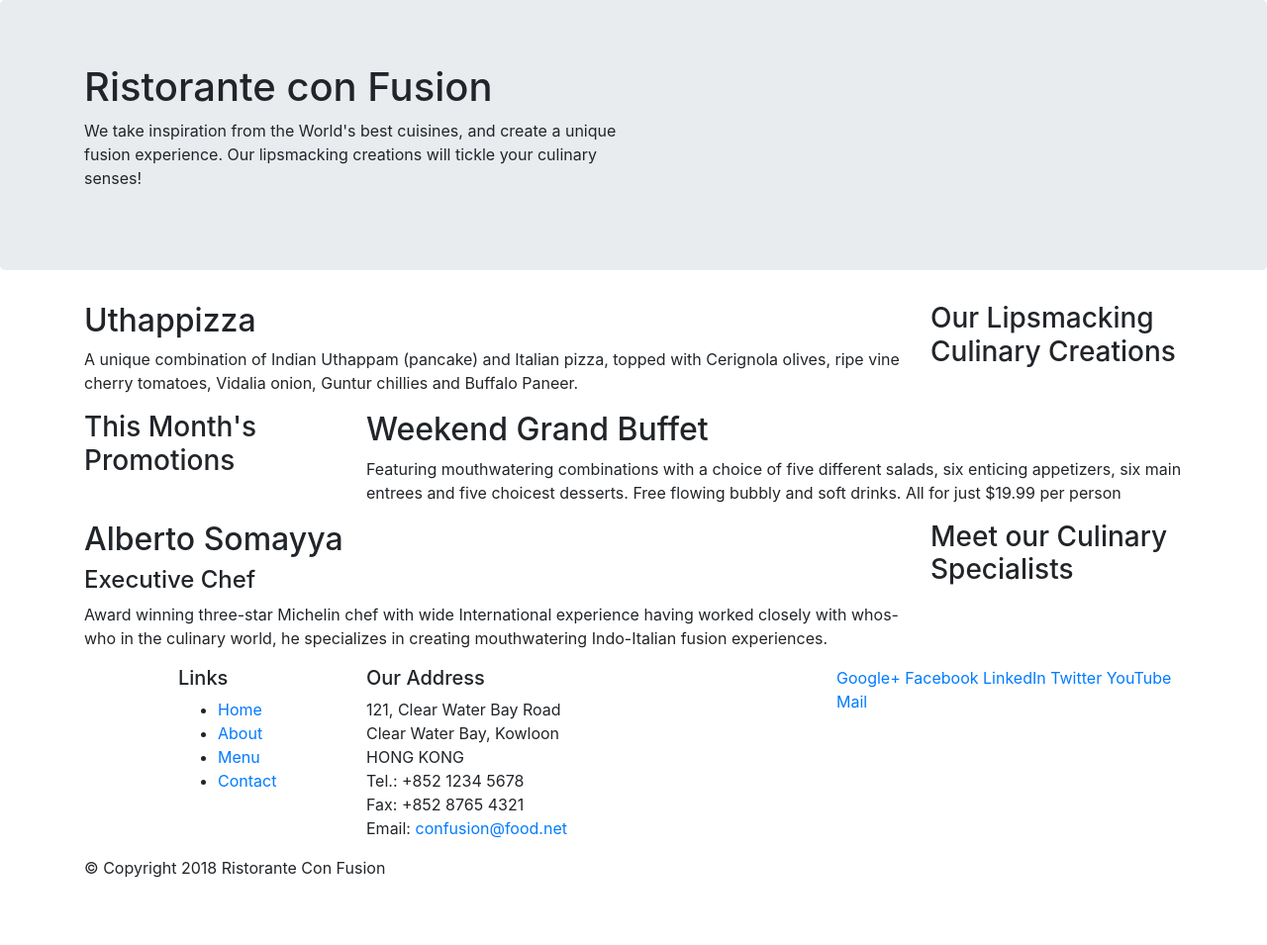
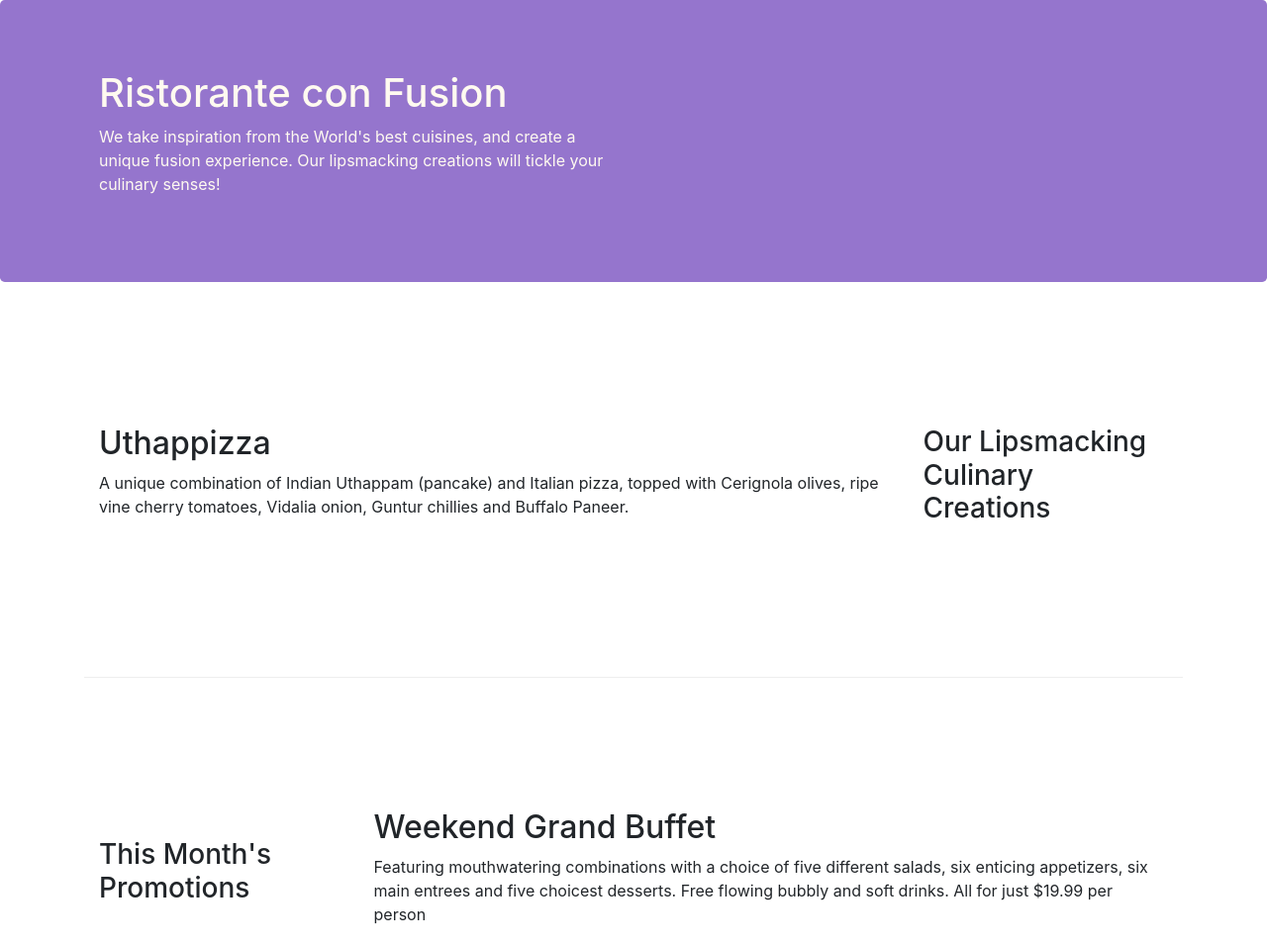
Before and after one commit to aditulsyan/bootstrap4, a website: page index.html in a window 1280 px wide. Shown: the top 955 px of the page at 99% size. Before the commit the page ends 905 px from the top, so only its background shows below. Drawn offline with nearby package versions, Linux system fonts and the light colour scheme.

Commit message:
bootstrap grid system part2

```diff
--- /dev/null
+++ b/css/styles.css
@@ -0,0 +1,31 @@
+.row-header{
+    margin: 0px auto;
+    padding: 0px auto;
+
+}
+
+.row-content{
+    margin: 0px auto;
+    padding: 50px 0px 50px 0px;
+    border-bottom: 1px ridge;
+    min-height: 400px;
+}
+
+.footer{
+    background-color: #D1C4E9;
+    margin: 0px auto;
+    padding: 20px 0px 20px 0px;
+}
+
+.jumbotron{
+    padding: 70px 30px 70px 30px;
+    margin: 0px;
+    background-color: #9575cd;
+    color: floralwhite;
+}
+
+.address{
+    font-size: 80%;
+    margin: 0px;
+    color: #0f0f0f;
+}
--- a/index.html
+++ b/index.html
@@ -10,6 +10,7 @@
 
     <!-- Bootstrap CSS -->
     <link rel="stylesheet" href="node_modules/bootstrap/dist/css/bootstrap.min.css">
+    <link rel="stylesheet" href="css/styles.css">
     <title>Ristorante Con Fusion</title>
 </head>
 
@@ -17,7 +18,7 @@
 
     <header class = "jumbotron">
         <div class = "container">
-            <div class = "row">
+            <div class = "row row-header" >
                 <div class = "col-12 col-sm-6">
                     <h1>Ristorante con Fusion</h1>
                     <p>We take inspiration from the World's best cuisines, and create a unique fusion experience. Our lipsmacking creations will tickle your culinary senses!</p>
@@ -29,7 +30,7 @@
     </header>
 
     <div class = "container">
-        <div class = "row">
+        <div class = "row row-content align-items-center">
             <div class = "col-12 col-sm-4 order-sm-last col-md-3">
                 <h3>Our Lipsmacking Culinary Creations</h3>
             </div>
@@ -40,7 +41,7 @@
         </div>
 
 
-        <div class = "row">
+        <div class="row row-content align-items-center">
             <div class="col-12 col-sm-4 col-md-3">
                 <h3>This Month's Promotions</h3>
             </div>
@@ -50,7 +51,7 @@
             </div>
         </div>
 
-        <div class = "row">
+        <div class="row row-content align-items-center">
             <div class="col-12 col-sm-4 order-sm-last col-md-3">
                 <h3>Meet our Culinary Specialists</h3>
             </div>
@@ -62,12 +63,12 @@
         </div>
     </div>
 
-    <footer>
+    <footer class = "footer">
         <div class = "container">
             <div class = "row">
                 <div class = "col-4 offset-1 col-sm-2">
                     <h5>Links</h5>
-                    <ul>
+                    <ul class = "list-unstyled">
                         <li><a href="#">Home</a></li>
                         <li><a href="#">About</a></li>
                         <li><a href="#">Menu</a></li>
@@ -85,8 +86,8 @@
 		              Email: <a href="mailto:confusion@food.net">confusion@food.net</a>
 		           </address>
                 </div>
-                <div class = "col-12 col-sm-4">
-                    <div>
+                <div class = "col-12 col-sm-4 align-self-center">
+                    <div class = "text-center">
                         <a href="http://google.com/+">Google+</a>
                         <a href="http://www.facebook.com/profile.php?id=">Facebook</a>
                         <a href="http://www.linkedin.com/in/">LinkedIn</a>
@@ -96,7 +97,7 @@
                     </div>
                 </div>
            </div>
-           <div class = "row">
+           <div class = "row justify-content-center">
                 <div class = "col-auto">
                     <p>© Copyright 2018 Ristorante Con Fusion</p>
                 </div>
```
